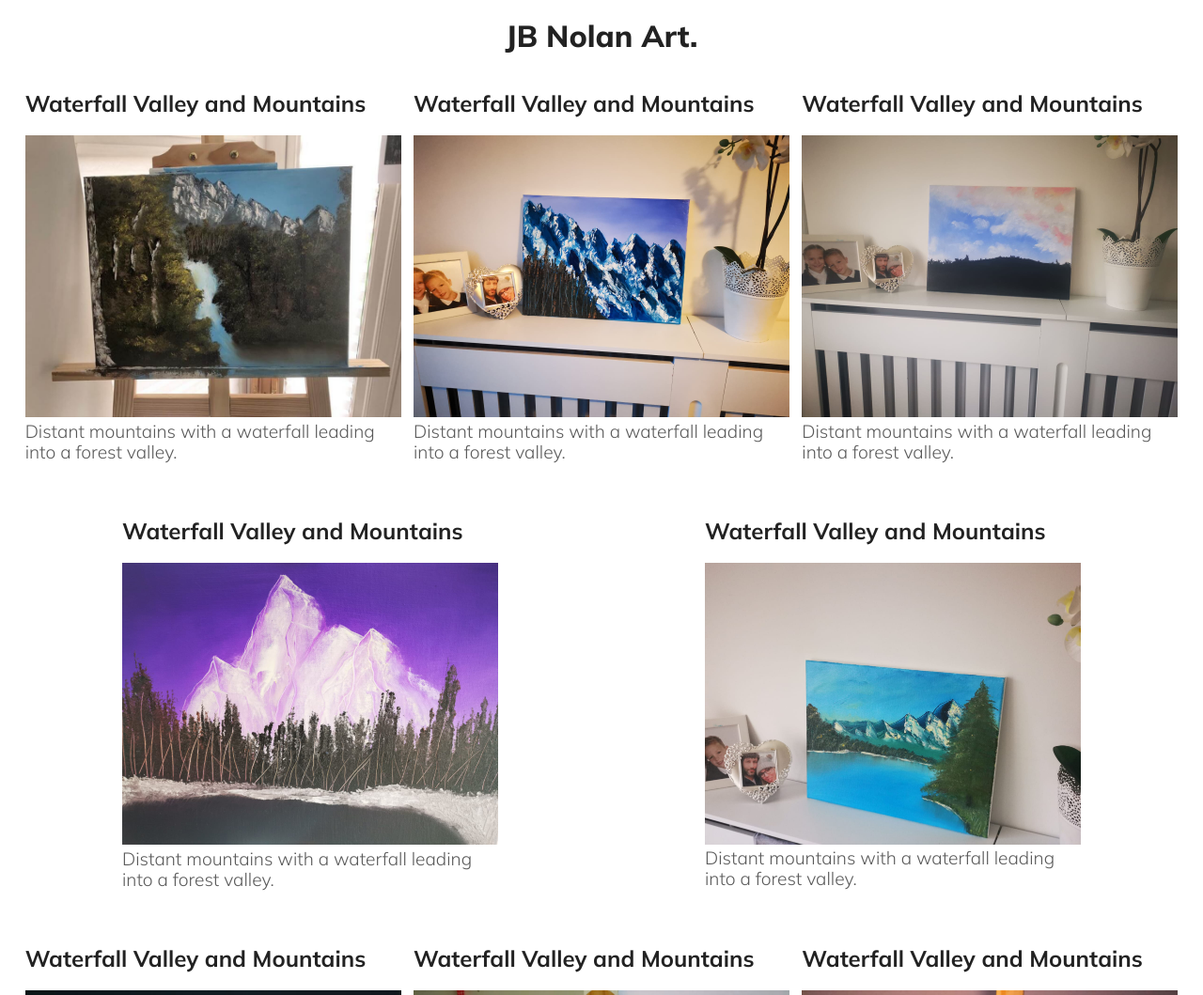
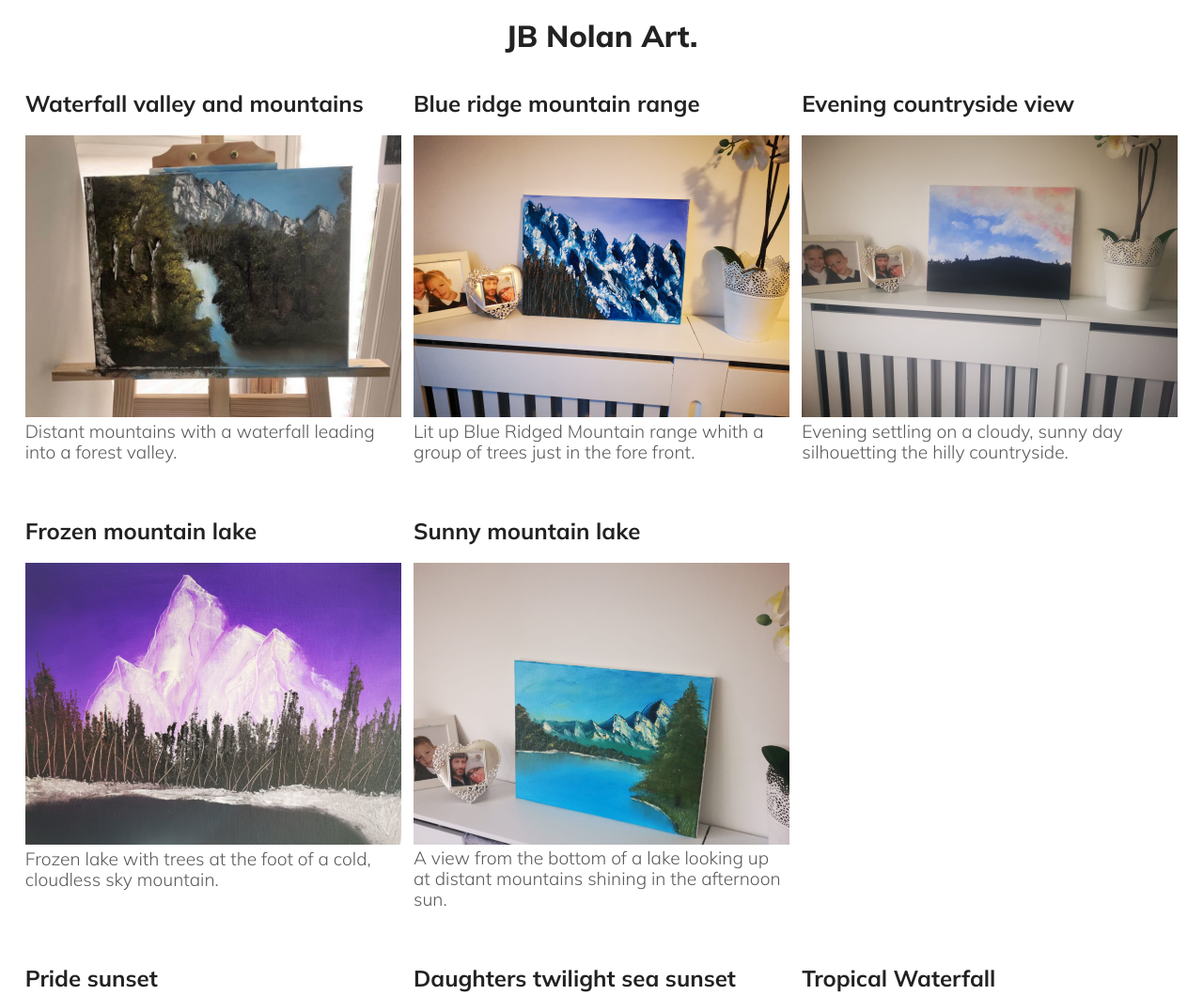
Before and after one commit to johnnolan/johnnolan-art, an Eleventy site: page src/index.njk in a window 1280 px wide. Shown: the top 1059 px of the page at 94% size. Built offline with nearby package versions, Linux system fonts and the light colour scheme; Eleventy itself is replaced by a stand-in of ours; files that its build step writes are made by us from their sources.

Commit message:
Added art descriptions and aligned grid

```diff
--- a/src/_data/siteData.json
+++ b/src/_data/siteData.json
@@ -3,45 +3,45 @@
   "art": {
     "horizontal": [
       {
-        "name": "Waterfall Valley and Mountains",
+        "name": "Waterfall valley and mountains",
         "description": "Distant mountains with a waterfall leading into a forest valley.",
         "image": "img/artwork/waterfall-mountain-valley"
       },
       {
-        "name": "Waterfall Valley and Mountains",
-        "description": "Distant mountains with a waterfall leading into a forest valley.",
+        "name": "Blue ridge mountain range",
+        "description": "Lit up Blue Ridged Mountain range whith a group of trees just in the fore front.",
         "image": "img/artwork/blue-mountain-range"
       },
       {
-        "name": "Waterfall Valley and Mountains",
-        "description": "Distant mountains with a waterfall leading into a forest valley.",
+        "name": "Evening countryside view",
+        "description": "Evening settling on a cloudy, sunny day silhouetting the hilly countryside.",
         "image": "img/artwork/evening-countryside"
       },
       {
-        "name": "Waterfall Valley and Mountains",
-        "description": "Distant mountains with a waterfall leading into a forest valley.",
+        "name": "Frozen mountain lake",
+        "description": "Frozen lake with trees at the foot of a cold, cloudless sky mountain.",
         "image": "img/artwork/frozen-mountain-lake"
       },
       {
-        "name": "Waterfall Valley and Mountains",
-        "description": "Distant mountains with a waterfall leading into a forest valley.",
+        "name": "Sunny mountain lake",
+        "description": "A view from the bottom of a lake looking up at distant mountains shining in the afternoon sun.",
         "image": "img/artwork/mountain-lake"
       }
     ],
     "vertical": [
       {
-        "name": "Waterfall Valley and Mountains",
-        "description": "Distant mountains with a waterfall leading into a forest valley.",
+        "name": "Pride sunset",
+        "description": "A vivid play on a deep coloured sky as the sun sets of a hillside.",
         "image": "img/artwork/pride-sunset"
       },
       {
-        "name": "Waterfall Valley and Mountains",
-        "description": "Distant mountains with a waterfall leading into a forest valley.",
+        "name": "Daughters twilight sea sunset",
+        "description": "A twilight sunset with stars shining and a mix of clouds and bright sky hues over a calm sea.",
         "image": "img/artwork/sea-sunset"
       },
       {
-        "name": "Waterfall Valley and Mountains",
-        "description": "Distant mountains with a waterfall leading into a forest valley.",
+        "name": "Tropical Waterfall",
+        "description": "A center stage waterfall with bright flora engulfing it.",
         "image": "img/artwork/waterfall"
       }
     ]
--- a/src/css/main.css
+++ b/src/css/main.css
@@ -7,7 +7,6 @@ body {
 .wrapper {
     text-align: left;
     margin: 20px;
-    text-align: left;
 }
 
 .site-title {
@@ -21,6 +20,13 @@ body {
     display: flex;
     flex-wrap: wrap;
     justify-content: space-evenly;
+}
+
+.gallery::after {
+    content: "";
+    max-width: 400px;
+    margin: 20px auto;
+    width: 100%;
 }
 
 .gallery__item {
```
